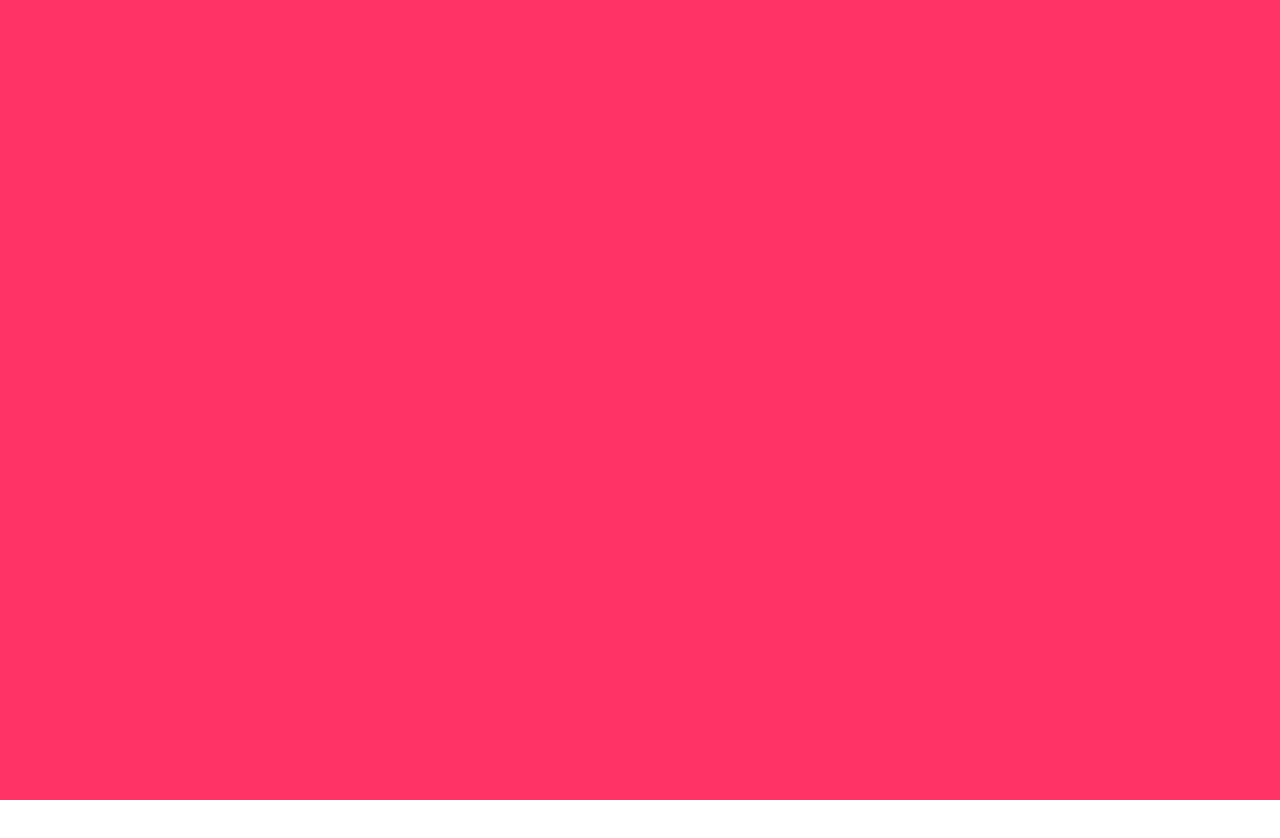
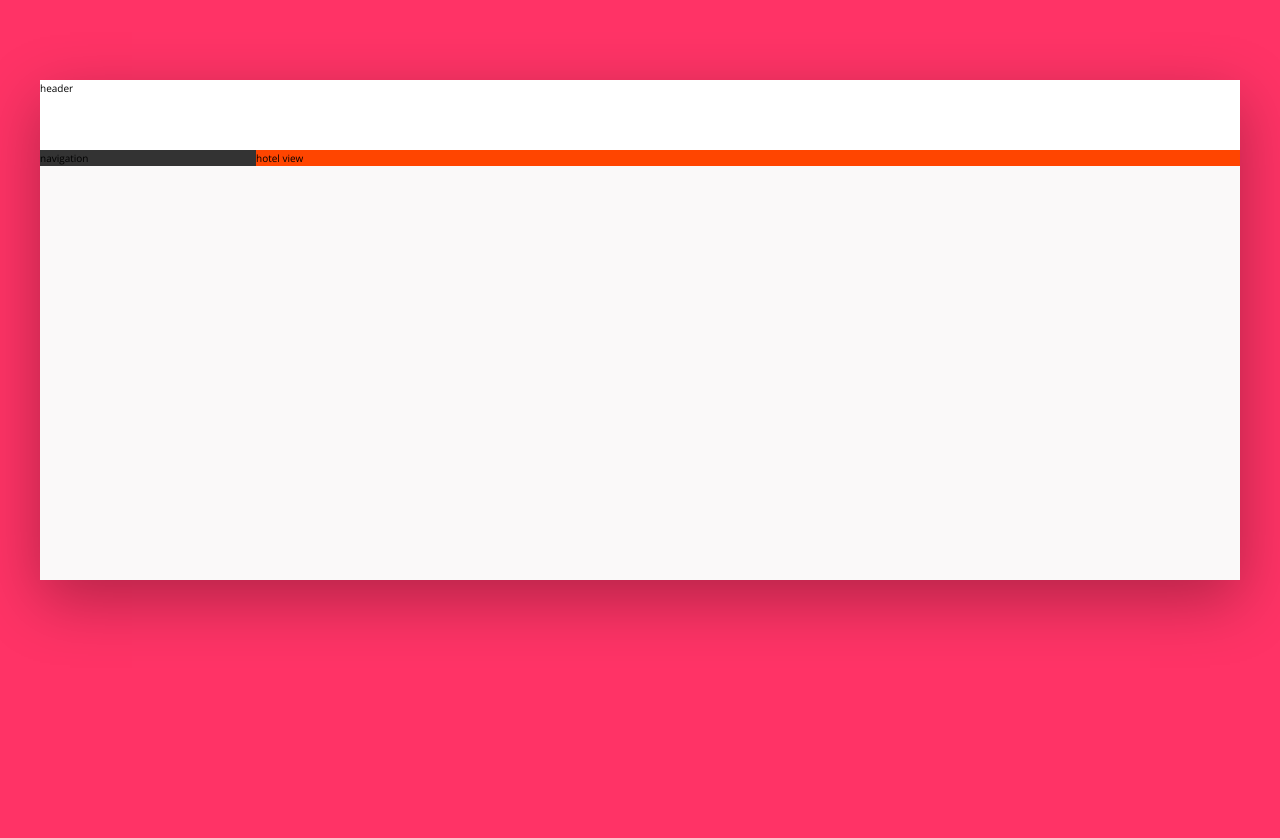
Before and after one commit to Mostafa-Ragab/Trillo, a website: page index.html in a window 1280 px wide. Before the commit the page ends 800 px from the top, so only its background shows below. Drawn offline with nearby package versions, Linux system fonts and the light colour scheme.

Commit message:
build the overall layout

```diff
--- a/index.html
+++ b/index.html
@@ -1,16 +1,25 @@
 <!DOCTYPE html>
 <html lang="en">
-    <head>
-        <meta charset="UTF-8">
-        <meta name="viewport" content="width=device-width, initial-scale=1.0">
+  <head>
+    <meta charset="UTF-8" />
+    <meta name="viewport" content="width=device-width, initial-scale=1.0" />
 
-        <link href="https://fonts.googleapis.com/css?family=Open+Sans:300,400,600" rel="stylesheet">
-        <link rel="stylesheet" href="css/style.css">
-        <link rel="shortcut icon" type="image/png" href="img/favicon.png">
+    <link
+      href="https://fonts.googleapis.com/css?family=Open+Sans:300,400,600"
+      rel="stylesheet"
+    />
+    <link rel="stylesheet" href="css/style.css" />
+    <link rel="shortcut icon" type="image/png" href="img/favicon.png" />
 
-        <title>trillo &mdash; Your all-in-one booking app</title>
-    </head>
-    <body>
-
-    </body>
+    <title>trillo &mdash; Your all-in-one booking app</title>
+  </head>
+  <body>
+    <div class="container">
+      <header class="header">header</header>
+      <div class="content">
+        <nav class="sidebar">navigation</nav>
+        <main class="hotel-view">hotel view</main>
+      </div>
+    </div>
+  </body>
 </html>
--- a/sass/_layout.scss
+++ b/sass/_layout.scss
@@ -0,0 +1,24 @@
+.container {
+  max-width: 120rem;
+  margin: 8rem auto;
+  background-color: var(--color-grey-light-1);
+  min-height: 50rem;
+  box-shadow: var(--shadow-dark);
+}
+.header {
+  height: 7rem;
+  border-bottom: var(--color-grey-light-2);
+  background-color: #fff;
+}
+.content {
+  display: flex;
+}
+
+.sidebar {
+  background-color: var(--color-grey-dark-1);
+  flex: 0 0 18%;
+}
+.hotel-view {
+  flex: 1;
+  background-color: orangered;
+}
```
Also changed, not shown: css/style.css.
